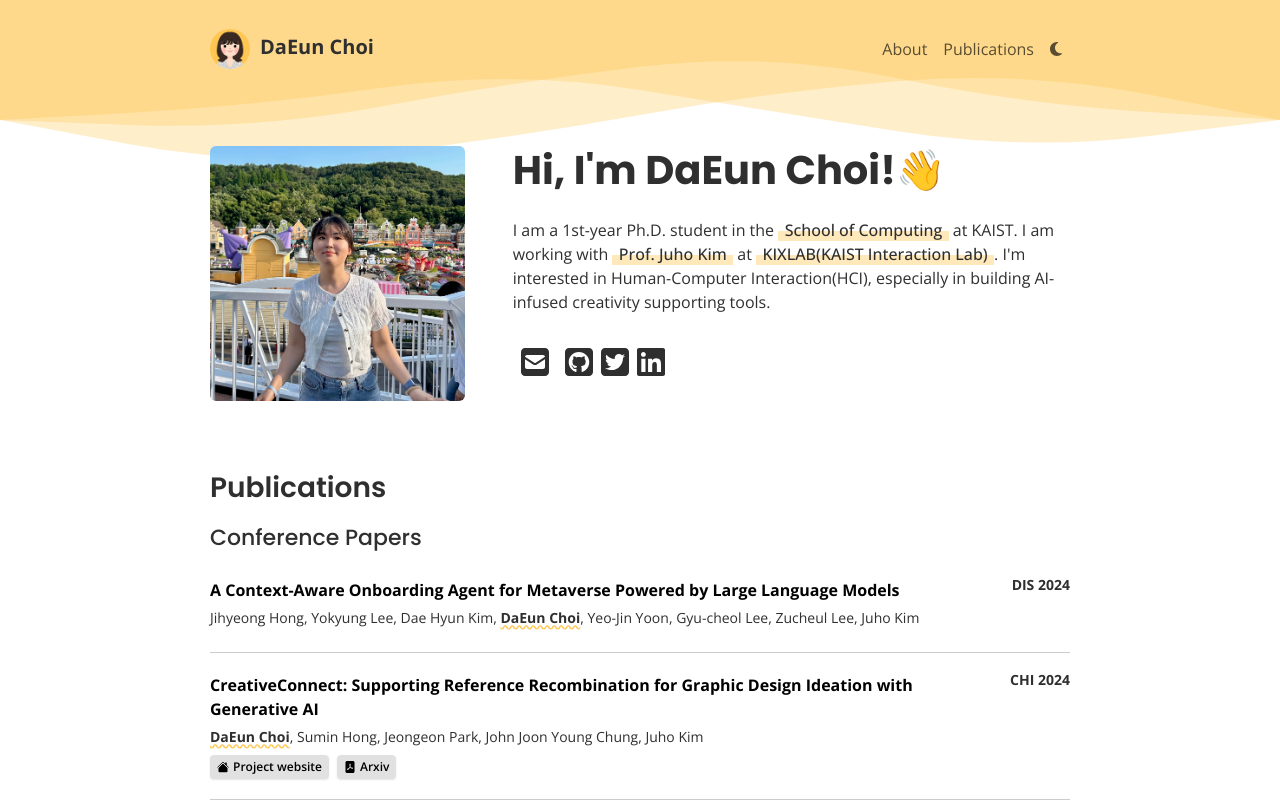
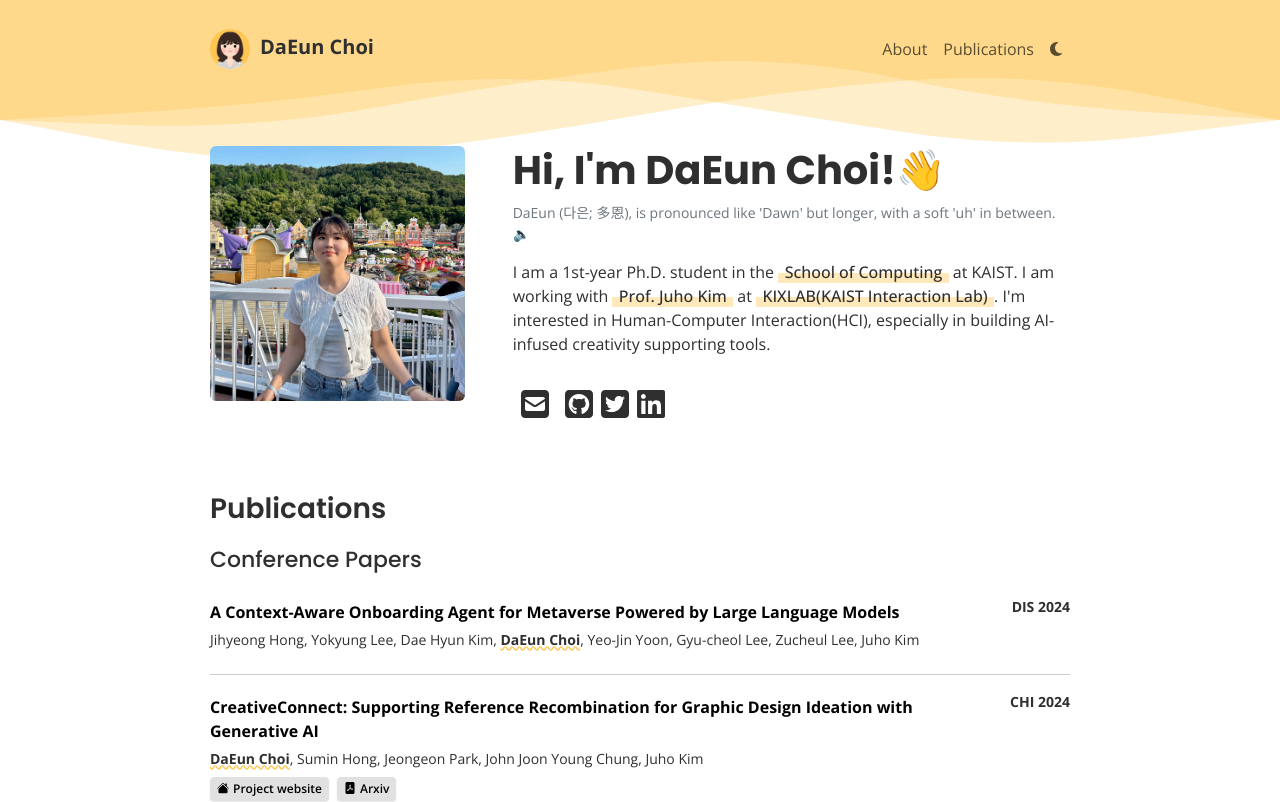
Before and after one commit to CheddarChoi/cheddarchoi.github.io, a React (Create React App) app: page / in a window 1280 px wide. Shown: the top 802 px of the page. Built offline with nearby package versions, Linux system fonts and the light colour scheme; some icons are missing.

Commit message:
Add pronounciation and description of name

```diff
--- a/src/sections/about.css
+++ b/src/sections/about.css
@@ -17,3 +17,8 @@
     justify-content: center;
   }
 }
+
+.name-description {
+  font-size: 14px;
+  color: #6c757d;
+}
--- a/src/sections/about.js
+++ b/src/sections/about.js
@@ -7,6 +7,15 @@
 import "./about.css";
 
 function About() {
+  const playAudio = (event, audioUrl) => {
+    const audio = new Audio(audioUrl);
+    audio.play();
+    event.target.classList.add("active");
+    audio.onended = () => {
+      event.target.classList.remove("active");
+    };
+  };
+
   return (
     <Row
       id="about"
@@ -19,6 +28,17 @@
       <Col sm={12} md={12} lg={8}>
         <div className="name-section">
           <h1>Hi, I'm DaEun Choi!👋</h1>
+          <div className="name-description">
+            DaEun (다은; 多恩), is pronounced like 'Dawn' but longer, with a soft 'uh' in between.{" "}
+            <span
+              style={{ cursor: "pointer" }}
+              onClick={(e) =>
+                playAudio(e, "https://en-audio.howtopronounce.com/1616834028605eedeccf695.mp3")
+              }
+            >
+              🔈
+            </span>
+          </div>
           {/* <h4>You can call me Diane.</h4> */}
         </div>
         <p className="py-3">
```
